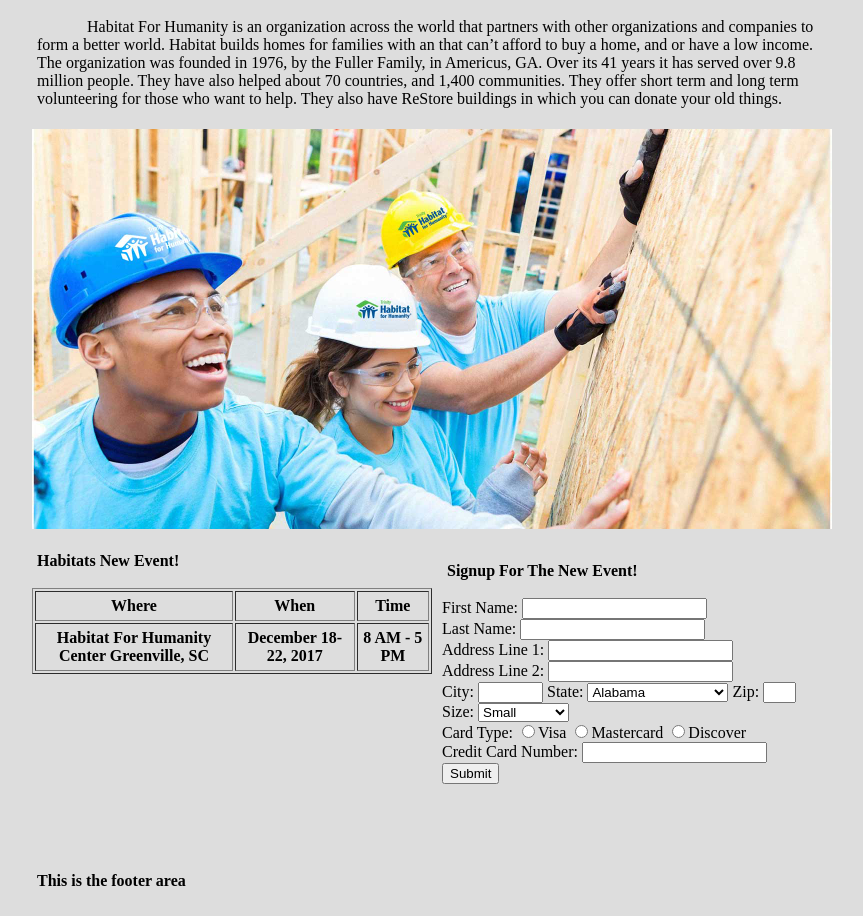
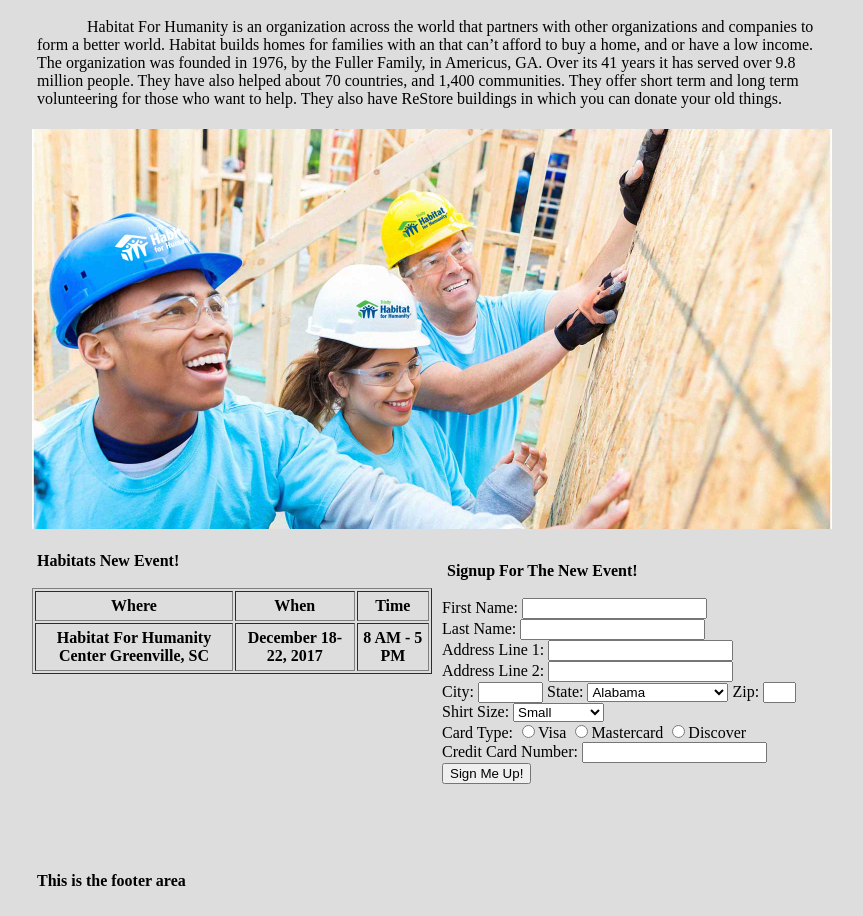
Before and after one commit to rjgithub02/charity-event-project, a plain HTML site: page index.html in a window 1280 px wide. Shown: the part 172-1088 px from the top of the page, without its empty margins (208-1071 px from the left). Drawn offline with Linux system fonts and the light colour scheme.

Commit message:
Add files via upload

```diff
--- a/index.html
+++ b/index.html
@@ -122,8 +122,8 @@
          <input name="zip" type="text" name="zip" size="1">
          <br>
 
-         <label for="size">Size: </label>
-         <select id="size" name="Size">
+         <label for="size">Shirt Size: </label>
+         <select id="size" name="Shirt Size">
             <option value="Small">Small</option>
             <option value="Medium">Medium</option>
             <option value="Large">Large</option>
@@ -144,7 +144,7 @@
       <br>
 
 
-      <input type="submit" value="Submit">
+      <input type="submit" value="Sign Me Up!">
       </form>
     </section>
 
```
